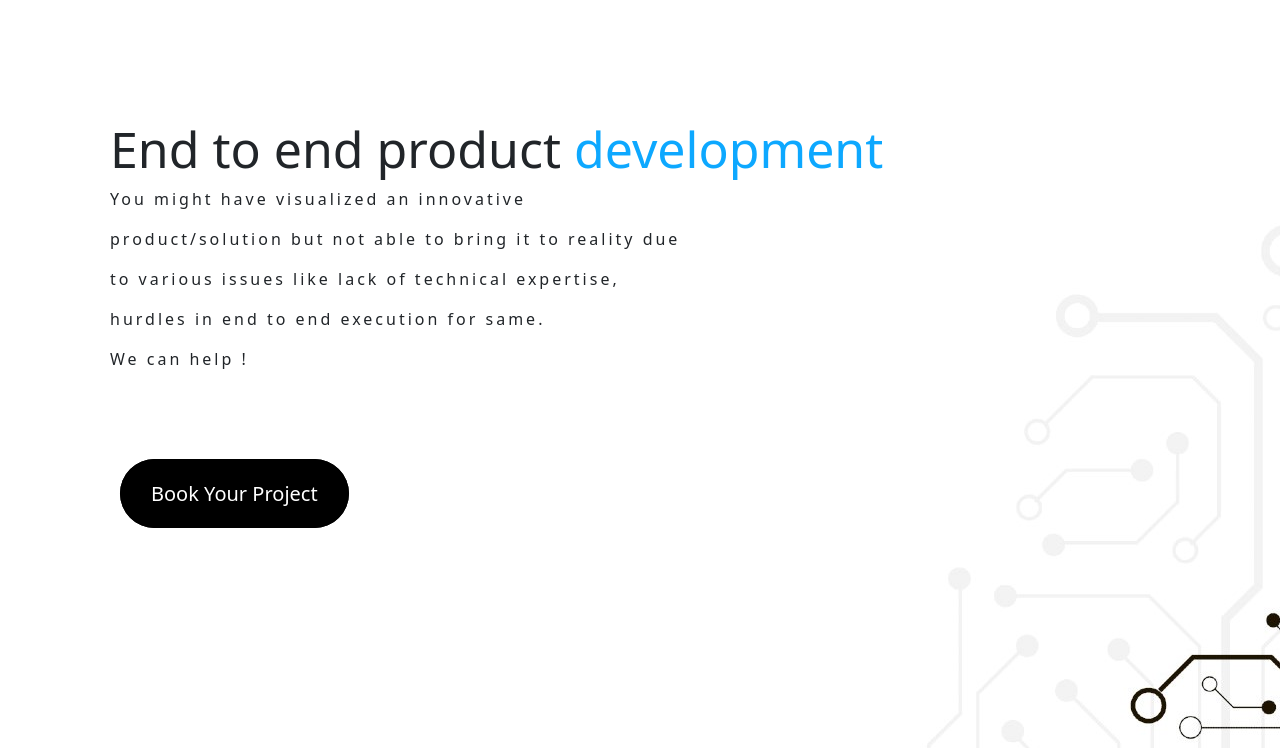
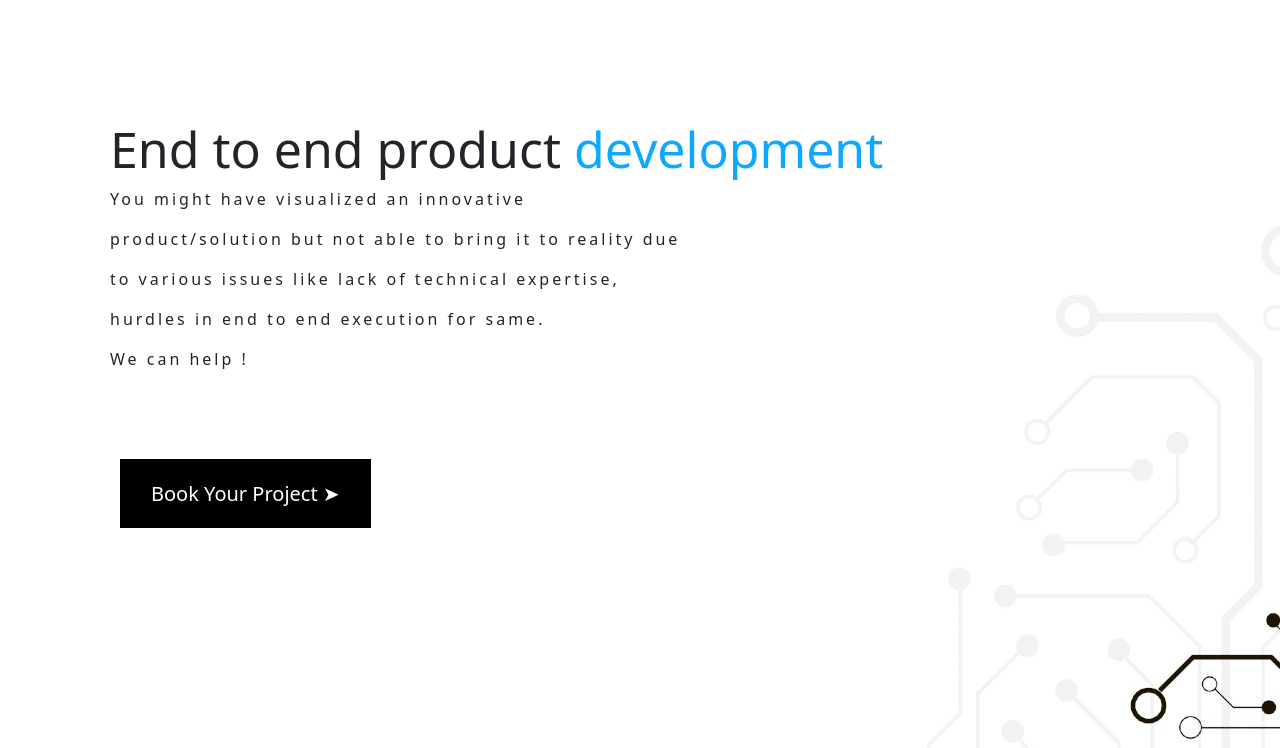
Before and after one commit to keenembedded/site, a Django app: page / in a window 1280 px wide. Shown: the part 81-829 px from the top of the page. Run offline with Django 3.2, Linux system fonts and the light colour scheme; some libraries are stand-ins or nearby versions.

Commit message:
buttun change

```diff
--- a/static/css/style.css
+++ b/static/css/style.css
@@ -110,13 +110,15 @@ nav ul li a:hover {
         background: black;
         border: 1px solid black;
         text-decoration: none;
-        border-radius: 50px;
+        /* border-radius: 50px; */
         font-size: 20px;
         margin: 10px;
         min-width: 100px;
+        transition: background 0.5s;
     }
 
     .main-contant a:hover{
+        text-decoration: none;
         background: #0DA8FF;
         color: white;
         border: #0DA8FF;
--- a/templates/index.html
+++ b/templates/index.html
@@ -22,7 +22,7 @@ We Build Your Dream
                 various issues like lack of technical expertise,<br> hurdles in end to end execution for same.<br>
                 We can help !
             </p>
-            <a href="/contact/">Book Your Project</a>
+            <a href="/contact/">Book Your Project &#10148;</a>
         </div>
     </section>
 
```
